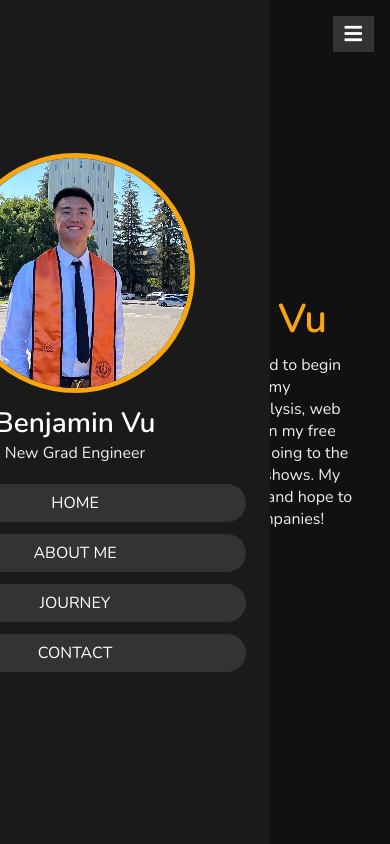
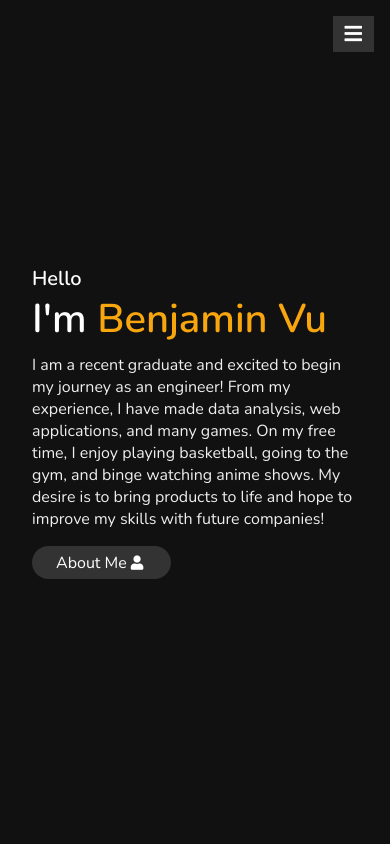
Before and after one commit to b3nvu/resume, a plain HTML site: page index.html in a window 390 px wide. Shown: the top 844 px of the page. Drawn offline with nearby package versions, Linux system fonts and the light colour scheme.

Commit message:
fixed responsive error

```diff
--- a/style.css
+++ b/style.css
@@ -364,7 +364,7 @@ header .navbar ul li a:hover{
 
 @media(max-width: 991px){
     header{
-        left: -120px;
+        left: -120%;
     }
     #menu{
         display: block;
```
